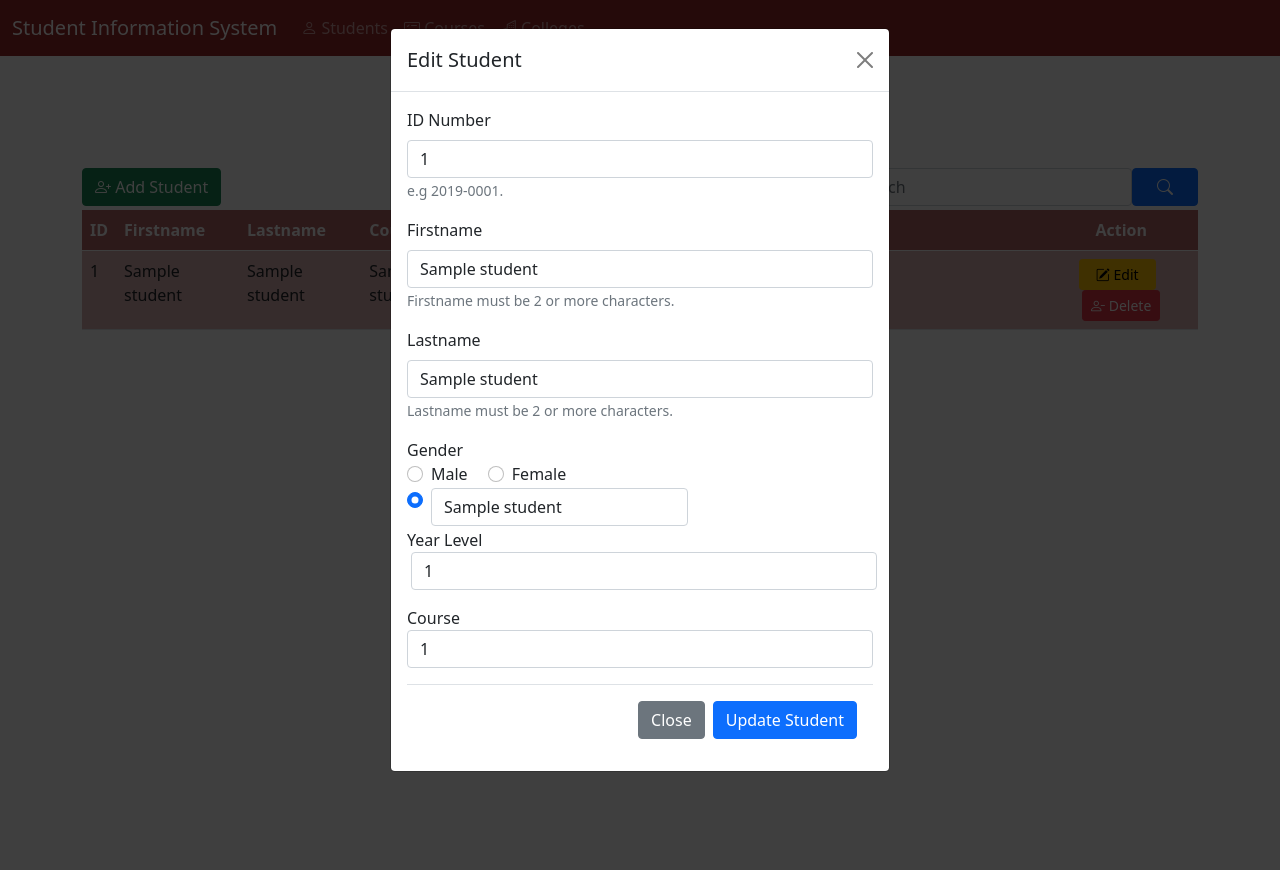
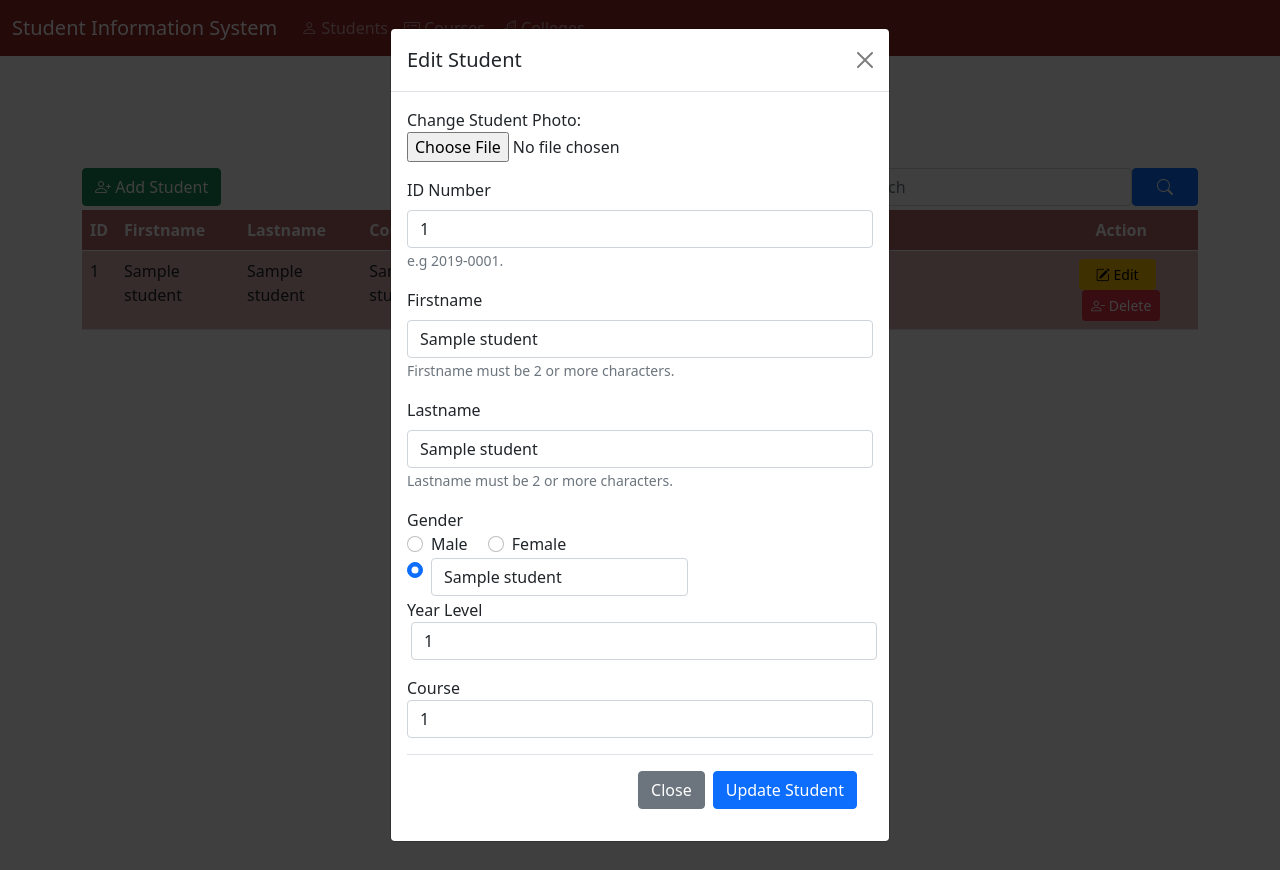
Before and after one commit to richardjamolodmagsalayjr/StudentInformationSystem-WebApplication-Python, a Flask app: template ssis_website/templates/student_page.html in a window 1280 px wide, after a click on "Edit". Run offline with Flask 2, Linux system fonts and the light colour scheme; the template is opened without the code that fills it: values that come from a table or form of the project are taken from there, most other values are stand-ins (such as "Sample title", 1, 10 or a date in 2020).

Commit message:
Add file input for student photo in edit student.
Old url will be updated by the new url.
-Old url or photo remains in cloudinary despite the update

```diff
--- a/ssis_website/models.py
+++ b/ssis_website/models.py
@@ -53,10 +53,10 @@ class Student():
         database.commit()
 
     @classmethod
-    def edit_student(cls, id_number, firstname, lastname, gender, year_level, course_code, old_id_number):
+    def edit_student(cls, id_number, firstname, lastname, gender, year_level, course_code, photo_url, old_id_number,):
         query = "UPDATE students SET student_id=%s, firstname=%s, lastname=%s, gender=%s, year=%s, \
-                course_code_id=%s WHERE student_id=%s"
-        data = [id_number, firstname, lastname, gender, year_level, course_code, old_id_number]
+                course_code_id=%s, photo_url=%s WHERE student_id=%s"
+        data = [id_number, firstname, lastname, gender, year_level, course_code, photo_url, old_id_number]
         cursor.execute(query,data)
         database.commit()
 
--- a/ssis_website/student/manage_student.py
+++ b/ssis_website/student/manage_student.py
@@ -49,6 +49,8 @@ def addStudent():
 def editStudent():
     form = StudentForm()
     if request.method == "POST":
+        photo = cloudinary.uploader.upload(request.files["student_photo_edit"], folder="/students")
+        photo_url = photo["url"]
         old_id_number = request.form['old_id_number']
         id_number = form.id_number.data
         firstname = form.firstname.data.upper()
@@ -61,7 +63,7 @@ def editStudent():
             gender = request.form['gender']
         try:
             if validateIdNumber(id_number):
-                db.Student.edit_student(id_number, firstname, lastname, gender, year_level, course_code, old_id_number)
+                db.Student.edit_student(id_number, firstname, lastname, gender, year_level, course_code, photo_url, old_id_number)
                 flash('Student record was updated succesfully!', 'success')
 
             else:
--- a/ssis_website/templates/student_page.html
+++ b/ssis_website/templates/student_page.html
@@ -78,7 +78,14 @@
                     <button type="button" class="btn-close" data-bs-dismiss="modal" aria-label="Close"></button>
                   </div>
                     <div class="modal-body">
-                      <form action="{{url_for('student.editStudent')}}" method="POST">
+                      <form enctype="multipart/form-data" action="{{url_for('student.editStudent')}}" method="POST">
+
+                        <div class="form-group mb-3">
+                          <label for="student_photo_edit">Change Student Photo:</label>
+                          <br>
+                          <input type="file" class="form-control-file" id = "student_photo_edit", name="student_photo_edit">
+                        </div>
+
                         {{ form.hidden_tag() }}
                         <!--old Id number entry -->
                         <div class="form-group">
@@ -248,6 +255,7 @@
       </div>
   </div>
 </div>
+
   <!-- Add student Modal -->
   <div class="modal fade" id="add-student-modal" tabindex="-1" aria-labelledby="add-student-label" aria-hidden="true">
     <div class="modal-dialog">
@@ -261,7 +269,7 @@
               {{ form.hidden_tag() }}
 
               <div class="form-group mb-3">
-                  <label for="student_pho to">Photo</label>
+                  <label for="student_photo">Photo</label>
                   <br>
                   <input type="file" class="form-control-file" id = "student_photo", name="student_photo">
               </div>
```
